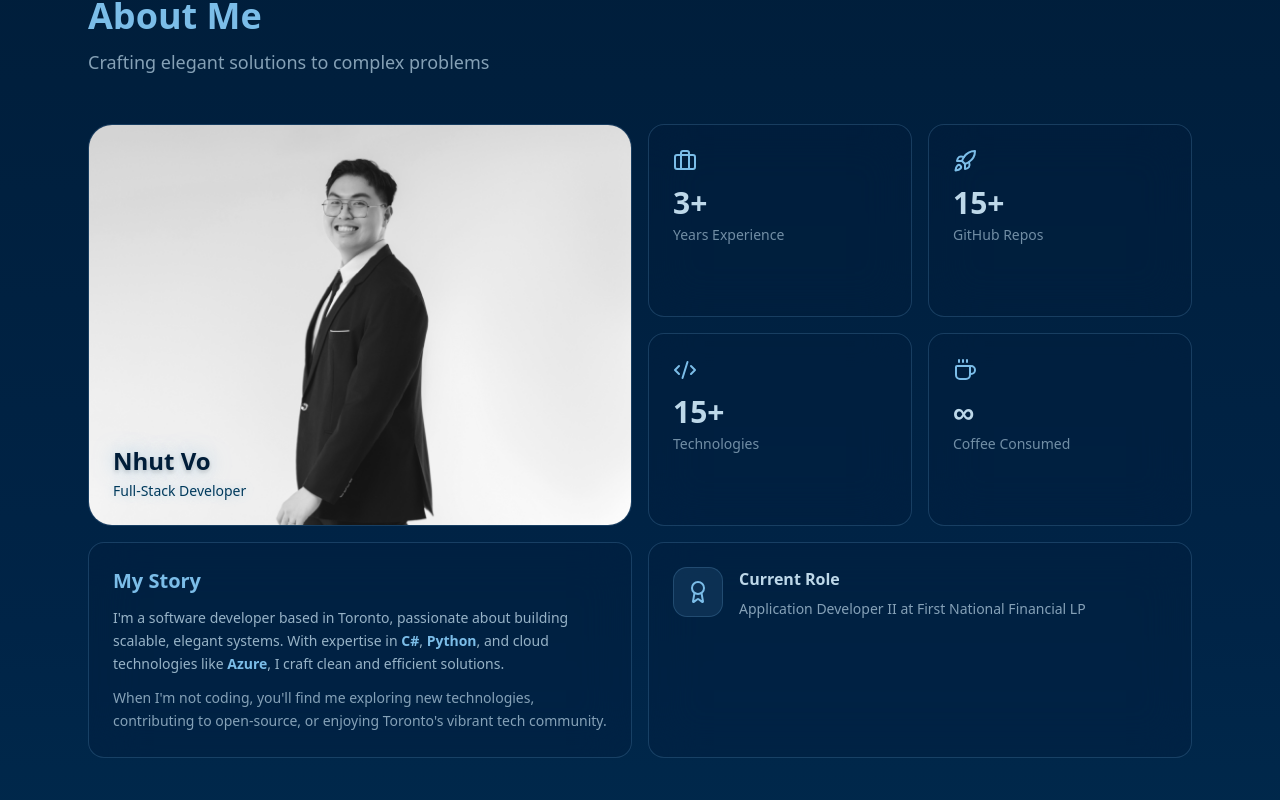
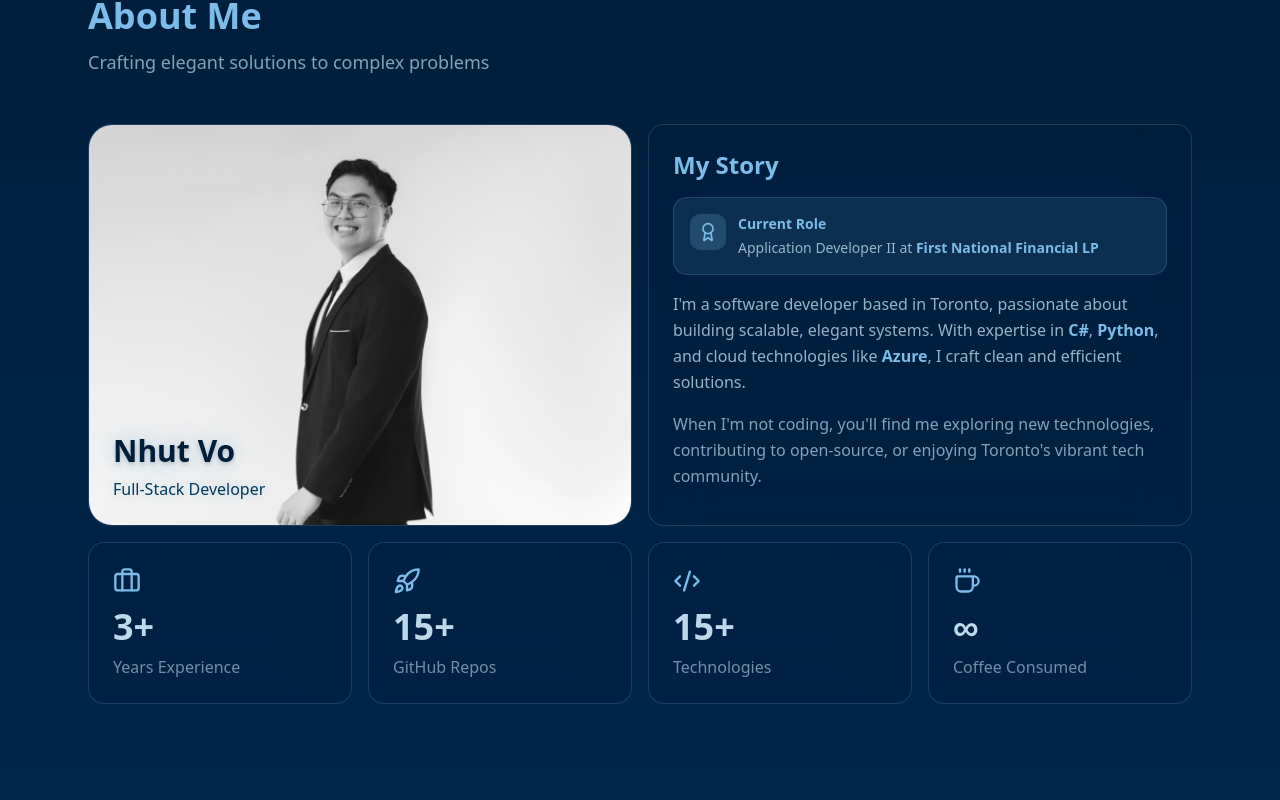
Before and after one commit to newtvo/portfolio_beta, a Next.js app in the folder my-portfolio/: page / in a window 1280 px wide. Shown: the part 900-1700 px from the top of the page. Built offline with nearby package versions, Linux system fonts and the light colour scheme.

Commit message:
Update about section

```diff
--- a/my-portfolio/src/components/sections/AboutSection.tsx
+++ b/my-portfolio/src/components/sections/AboutSection.tsx
@@ -90,7 +90,7 @@ export default function AboutSection() {
               className="absolute bottom-6 left-6 right-6 opacity-0 group-hover:opacity-100 transition-opacity duration-500"
             >
               <h3
-                className="text-2xl font-bold mb-1"
+                className="text-3xl font-bold mb-2"
                 style={{
                   color: '#001D39',
                   textShadow: '0 0 20px rgba(123, 189, 232, 0.6), 0 2px 4px rgba(0, 0, 0, 0.2)',
@@ -99,7 +99,7 @@ export default function AboutSection() {
                 Nhut Vo
               </h3>
               <p
-                className="text-sm font-medium"
+                className="text-base font-medium"
                 style={{
                   color: '#003A5C',
                   textShadow: '0 0 10px rgba(123, 189, 232, 0.4)',
@@ -117,6 +117,55 @@ export default function AboutSection() {
               background: 'linear-gradient(135deg, #4E8EA2, #7BBDE8)',
             }}
           />
+        </motion.div>
+
+        {/* Bio Card - Right next to photo, spans 2 columns and 2 rows */}
+        <motion.div
+          initial={{ opacity: 0, x: 20 }}
+          whileInView={{ opacity: 1, x: 0 }}
+          viewport={{ once: true }}
+          transition={{ duration: 0.5, delay: 0.2 }}
+          className="md:col-span-2 md:row-span-2 p-6 rounded-2xl backdrop-blur-xl"
+          style={{
+            background: 'rgba(0, 29, 57, 0.3)',
+            border: '1px solid rgba(123, 189, 232, 0.2)',
+          }}
+        >
+          <h3 className="text-2xl font-bold mb-4" style={{ color: '#7BBDE8' }}>
+            My Story
+          </h3>
+
+          {/* Current Role Badge */}
+          <div className="flex items-start gap-3 mb-4 p-4 rounded-xl" style={{
+            background: 'rgba(123, 189, 232, 0.1)',
+            border: '1px solid rgba(123, 189, 232, 0.2)'
+          }}>
+            <div
+              className="p-2 rounded-lg flex-shrink-0"
+              style={{
+                background: 'rgba(123, 189, 232, 0.2)',
+              }}
+            >
+              <Award size={20} style={{ color: '#7BBDE8' }} />
+            </div>
+            <div>
+              <h4 className="text-sm font-semibold mb-1" style={{ color: '#7BBDE8' }}>
+                Current Role
+              </h4>
+              <p className="text-sm" style={{ color: 'rgba(189, 216, 233, 0.8)' }}>
+                Application Developer II at <span className="font-bold" style={{ color: '#7BBDE8' }}>First National Financial LP</span>
+              </p>
+            </div>
+          </div>
+
+          <p className="leading-relaxed text-base mb-4" style={{ color: 'rgba(189, 216, 233, 0.8)' }}>
+            I'm a software developer based in Toronto, passionate about building scalable, elegant systems.
+            With expertise in <span className="font-semibold" style={{ color: '#7BBDE8' }}>C#</span>, <span className="font-semibold" style={{ color: '#7BBDE8' }}>Python</span>, and cloud technologies like <span className="font-semibold" style={{ color: '#7BBDE8' }}>Azure</span>, I craft clean and efficient solutions.
+          </p>
+          <p className="leading-relaxed text-base" style={{ color: 'rgba(189, 216, 233, 0.7)' }}>
+            When I'm not coding, you'll find me exploring new technologies, contributing to open-source,
+            or enjoying Toronto's vibrant tech community.
+          </p>
         </motion.div>
 
         {/* Stats Cards */}
@@ -142,76 +191,17 @@ export default function AboutSection() {
               />
 
               <div className="relative z-10">
-                <Icon size={24} style={{ color: '#7BBDE8' }} className="mb-3" />
-                <p className="text-3xl font-bold mb-1" style={{ color: '#BDD8E9' }}>
+                <Icon size={28} style={{ color: '#7BBDE8' }} className="mb-3" />
+                <p className="text-4xl font-bold mb-2" style={{ color: '#BDD8E9' }}>
                   {stat.value}
                 </p>
-                <p className="text-sm" style={{ color: 'rgba(189, 216, 233, 0.6)' }}>
+                <p className="text-base" style={{ color: 'rgba(189, 216, 233, 0.6)' }}>
                   {stat.label}
                 </p>
               </div>
             </motion.div>
           );
         })}
-
-        {/* Bio Card - Spans 2 columns */}
-        <motion.div
-          initial={{ opacity: 0, x: 20 }}
-          whileInView={{ opacity: 1, x: 0 }}
-          viewport={{ once: true }}
-          transition={{ duration: 0.5, delay: 0.2 }}
-          className="md:col-span-2 p-6 rounded-2xl backdrop-blur-xl"
-          style={{
-            background: 'rgba(0, 29, 57, 0.3)',
-            border: '1px solid rgba(123, 189, 232, 0.2)',
-          }}
-        >
-          <h3 className="text-xl font-bold mb-3" style={{ color: '#7BBDE8' }}>
-            My Story
-          </h3>
-          <p className="leading-relaxed text-sm mb-3" style={{ color: 'rgba(189, 216, 233, 0.8)' }}>
-            I'm a software developer based in Toronto, passionate about building scalable, elegant systems.
-            With expertise in <span className="font-semibold" style={{ color: '#7BBDE8' }}>C#</span>, <span className="font-semibold" style={{ color: '#7BBDE8' }}>Python</span>, and cloud technologies like <span className="font-semibold" style={{ color: '#7BBDE8' }}>Azure</span>, I craft clean and efficient solutions.
-          </p>
-          <p className="leading-relaxed text-sm" style={{ color: 'rgba(189, 216, 233, 0.7)' }}>
-            When I'm not coding, you'll find me exploring new technologies, contributing to open-source,
-            or enjoying Toronto's vibrant tech community.
-          </p>
-        </motion.div>
-
-        {/* Current Role Card */}
-        <motion.div
-          initial={{ opacity: 0, x: 20 }}
-          whileInView={{ opacity: 1, x: 0 }}
-          viewport={{ once: true }}
-          transition={{ duration: 0.5, delay: 0.3 }}
-          whileHover={{ y: -5 }}
-          className="md:col-span-2 p-6 rounded-2xl backdrop-blur-xl"
-          style={{
-            background: 'rgba(0, 29, 57, 0.3)',
-            border: '1px solid rgba(123, 189, 232, 0.2)',
-          }}
-        >
-          <div className="flex items-start gap-4">
-            <div
-              className="p-3 rounded-xl flex-shrink-0"
-              style={{
-                background: 'rgba(123, 189, 232, 0.1)',
-                border: '1px solid rgba(123, 189, 232, 0.2)'
-              }}
-            >
-              <Award size={24} style={{ color: '#7BBDE8' }} />
-            </div>
-            <div>
-              <h4 className="font-semibold mb-2" style={{ color: '#BDD8E9' }}>
-                Current Role
-              </h4>
-              <p className="text-sm" style={{ color: 'rgba(189, 216, 233, 0.7)' }}>
-                Application Developer II at First National Financial LP
-              </p>
-            </div>
-          </div>
-        </motion.div>
       </div>
     </section>
   );
```
